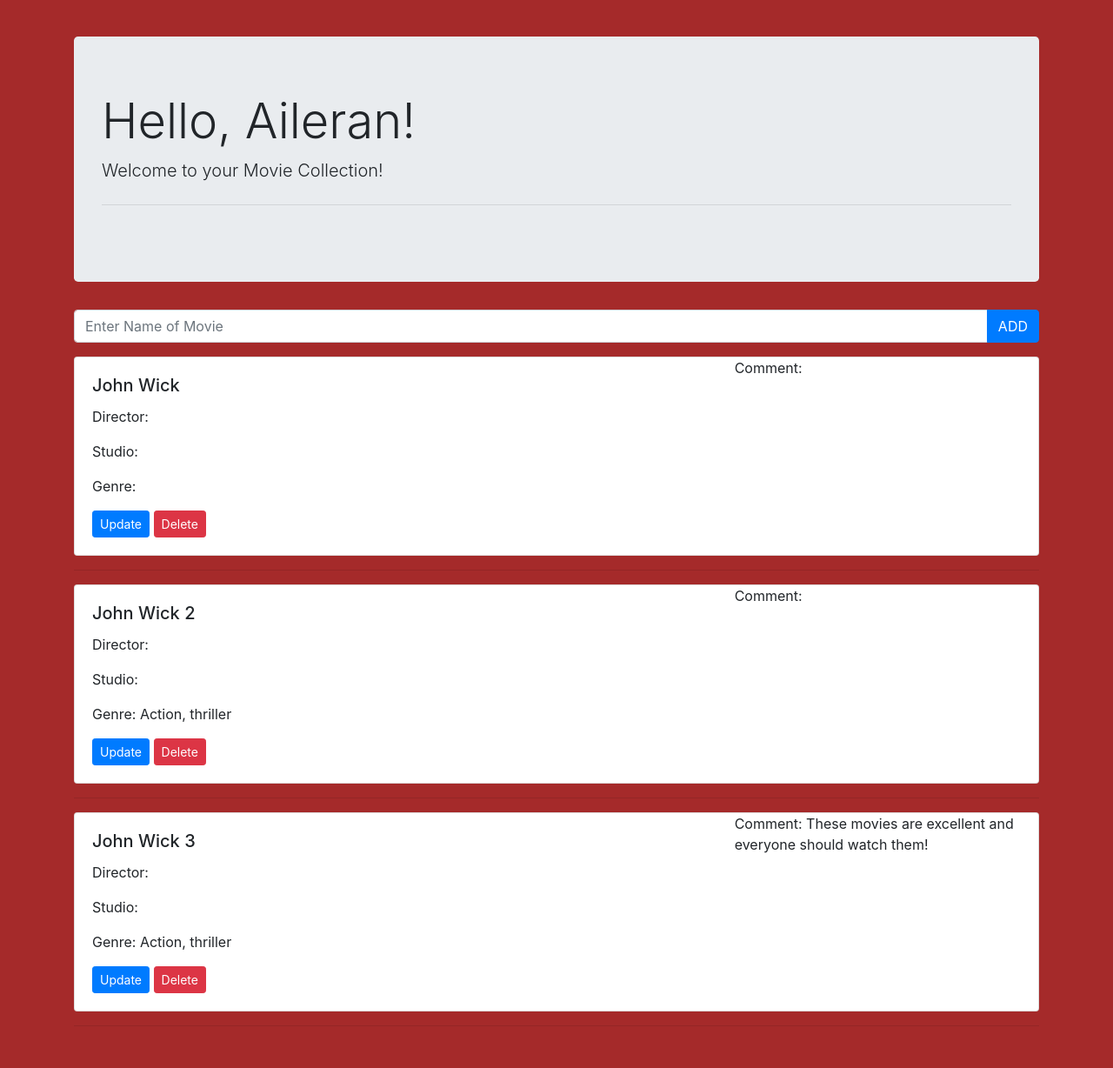
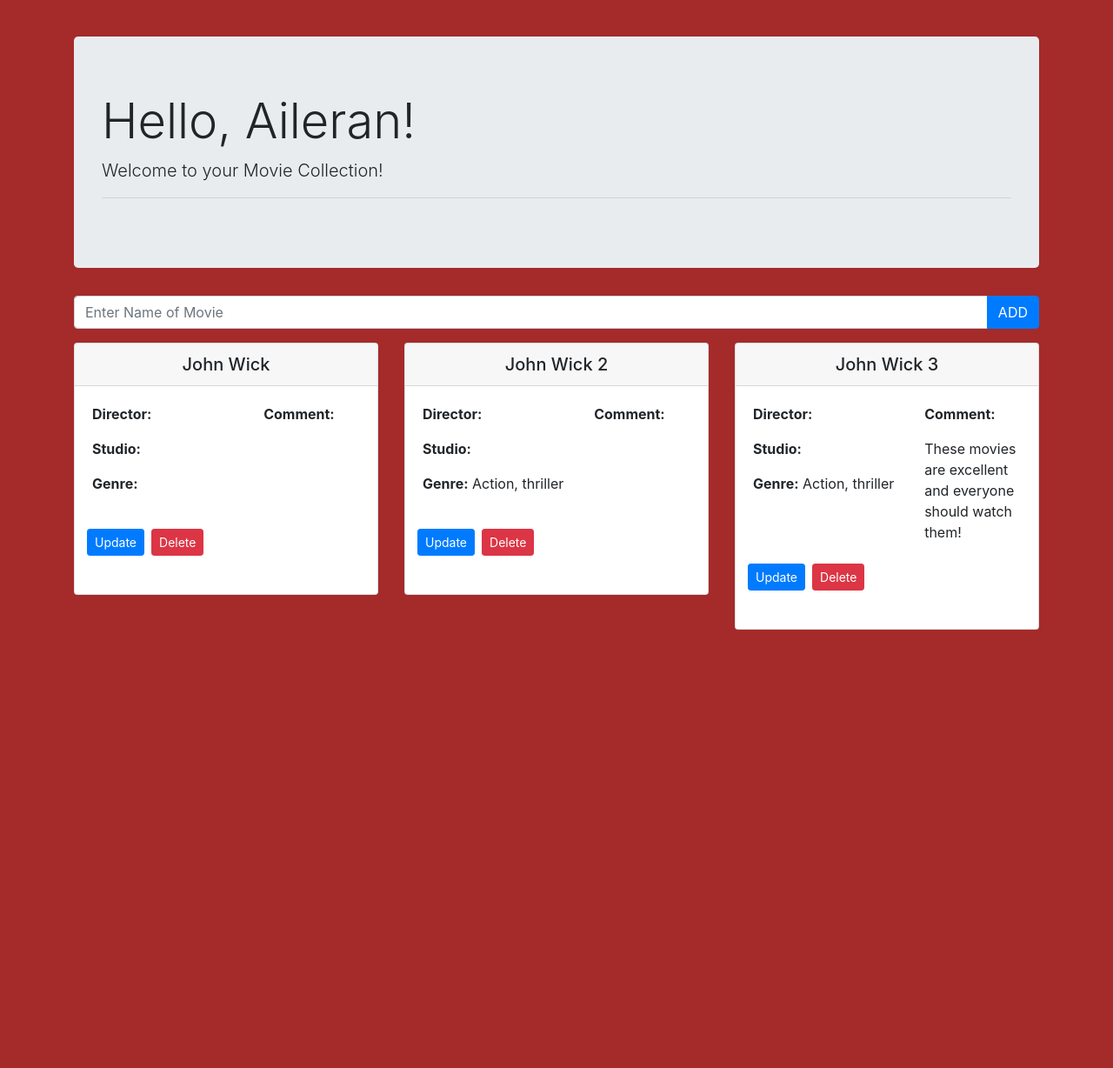
Before and after one commit to Aileran/libraryProject, a Django app: page /library/movie/ in a window 1280 px wide. Shown: the part 56-1284 px from the top of the page at 87% size. After the commit the page ends 780 px from the top, so only its background shows below. Run offline with Django 3.2, Linux system fonts and the light colour scheme; a user stored in the database is signed in; data comes from the database, SQL or seed files in the repository; both versions use the stored data as it was after the commit; some libraries are stand-ins or nearby versions.

Commit message:
Final changes before submission, I think.

```diff
--- a/static/css/styles.css
+++ b/static/css/styles.css
@@ -22,11 +22,6 @@ form > .alert > ul > li{
     font-size: 125%;
 }
 
-.credits h4 {
-    text-align: center;
-}
-
-
 #foobar {
     display: none;
 }
--- a/templates/library/movie_collection.html
+++ b/templates/library/movie_collection.html
@@ -9,7 +9,7 @@
     <div class="jumbotron">
         <h1 class="display-4 text-capitalize">Hello, {{user.username}}!</h1>
         <p class="lead">Welcome to your Movie Collection!</p>
-        <hr class="my-4">
+        <hr>
     </div>
 
     <div>
@@ -24,27 +24,30 @@
         </form>
     </div>
 
-
-    {% for Movie in Movies %}
-        <div class="card">
-            <div class="row">
-                <div class="col-md-8">
-                    <div class="card-body">
-                        <h5 class="card-title">{{Movie.title}}</h5>
-                        <p class="card-text">Director: {{Movie.director}}</p>
-                        <p class="card-text">Studio: {{Movie.studio}}</p>
-                        <p class="card-text">Genre: {{Movie.genre}}</p>
-                        <a class="btn btn-primary btn-sm" href="{% url 'update_movie' Movie.id %}">Update</a>
-                        <a class="btn btn-danger btn-sm" href="{% url 'delete_movie' Movie.id %}">Delete</a>
+    <div class="row justify-content-left">
+        {% for Movie in Movies %}
+            <div class="col-md-6 col-xl-4 mb-3">
+                <div class="card">
+                    <h5 class="card-header text-center">{{Movie.title}}</h5>
+                    <div class="row card-body">
+                        <div class="col-md-7 mb-3">
+                            <p class="card-text"><b>Director:</b> {{Movie.director}}</p>
+                            <p class="card-text"><b>Studio:</b> {{Movie.studio}}</p>
+                            <p class="card-text"><b>Genre:</b> {{Movie.genre}}</p>
+                        </div>
+                        <div class="col-md-5">
+                            <p><b>Comment:</b></p>
+                            <p class="card-text"> {{Movie.comment}}</p>
+                        </div>
+                        <div class="row card-body">
+                            <a class="btn btn-primary btn-sm m-1" href="{% url 'update_movie' Movie.id %}"> Update</a>
+                            <a class="btn btn-danger btn-sm m-1" href="{% url 'delete_movie' Movie.id %}"> Delete</a>
+                        </div>
                     </div>
                 </div>
-                <div class="col-md-4">
-                    <p class="card-text ">Comment: {{Movie.comment}}</p>
-                </div>
             </div>
-        </div>
-        <hr>
-    {% endfor %}
+        {% endfor %}
+    </div>
 
 
 {% endblock %}
--- a/templates/library/update_album.html
+++ b/templates/library/update_album.html
@@ -5,8 +5,9 @@
 {% endblock %}
 
 {% block body %}
-    <h1>Enter Your Album Details</h1>
-    <div>
+    <div class="card">
+        <h1 class="card-header">Enter Your Album's Details</h1>
+        <div class="card-body bg-warning">
             <form method="post">
                 {% csrf_token %}
                 {{ form|crispy }}
@@ -14,4 +15,5 @@
                 <a class="btn btn-primary btn-lg" href="{% url 'album' %}" role="button">Go back</a>
             </form>
         </div>
+    </div>
 {% endblock %}
```
Also changed, not shown: templates/library/album_collection.html (+22 -18 lines), templates/library/base.html (+5 -2 lines), templates/library/book_collection.html (+14 -17 lines), templates/library/credits.html (+4 -6 lines), templates/library/delete_album.html (+7 -4 lines), templates/library/delete_book.html (+7 -3 lines), templates/library/delete_movie.html (+7 -3 lines), templates/library/index.html (+7 -6 lines), templates/library/update_book.html (+4 -3 lines), templates/library/update_movie.html (+4 -3 lines), db.sqlite3. Lines whose indentation alone changed are shown as unchanged.
